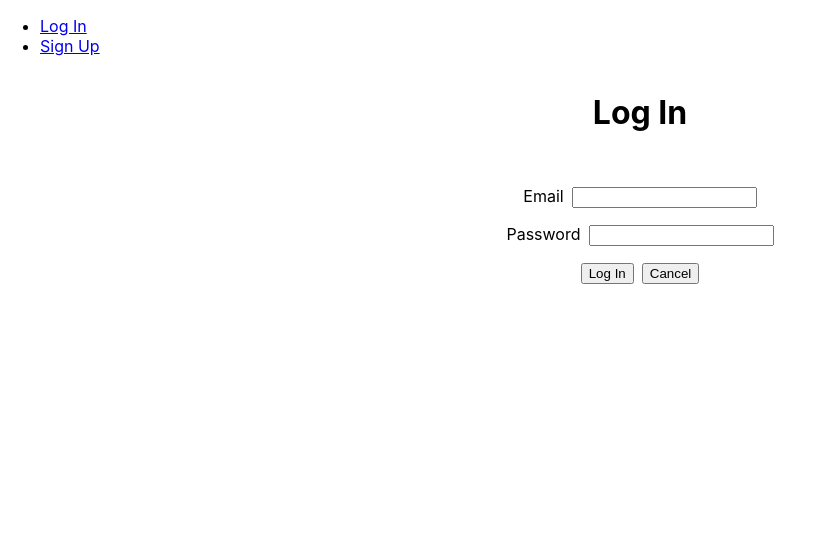
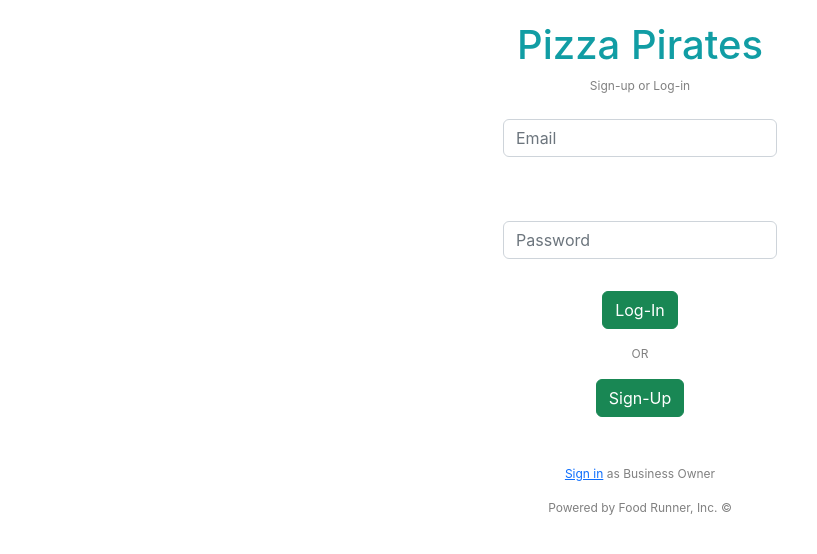
Before and after one commit to EbbaSchmid/Food-Runner-Front, a React (Create React App) app: page /login in a window 1280 px wide. Shown: the top 554 px of the page, without its empty margins (0-817 px from the left). Built offline with nearby package versions, Linux system fonts and the light colour scheme; no server answers.

Commit message:
style login page

```diff
--- a/public/index.html
+++ b/public/index.html
@@ -10,6 +10,11 @@
       content="Web site created using create-react-app"
     />
     <link rel="apple-touch-icon" href="%PUBLIC_URL%/logo192.png" />
+    <script src="https://cdn.jsdelivr.net/npm/bootstrap@5.2.2/dist/js/bootstrap.bundle.min.js"
+    integrity="sha384-OERcA2EqjJCMA+/3y+gxIOqMEjwtxJY7qPCqsdltbNJuaOe923+mo//f6V8Qbsw3"
+    crossorigin="anonymous"></script>
+    <link href="https://cdn.jsdelivr.net/npm/bootstrap@5.2.2/dist/css/bootstrap.min.css" rel="stylesheet"
+    integrity="sha384-Zenh87qX5JnK2Jl0vWa8Ck2rdkQ2Bzep5IDxbcnCeuOxjzrPF/et3URy9Bv1WTRi" crossorigin="anonymous">
     <!--
       manifest.json provides metadata used when your web app is installed on a
       user's mobile device or desktop. See https://developers.google.com/web/fundamentals/web-app-manifest/
--- a/src/App.jsx
+++ b/src/App.jsx
@@ -36,9 +36,8 @@ const App = () => {
 
   return (
     <>
-      <NavBar user={user} handleLogout={handleLogout} />
+      {/* <NavBar user={user} handleLogout={handleLogout} /> */}
       <Routes>
-        <Route path="/" element={<Landing user={user} />} />
         <Route
           path="/signup"
           element={<Signup handleSignupOrLogin={handleSignupOrLogin} />}
--- a/src/components/LoginForm/LoginForm.jsx
+++ b/src/components/LoginForm/LoginForm.jsx
@@ -27,14 +27,20 @@ const LoginForm = props => {
   }
 
   return (
+
+    <>
+    <div class="main-body">
+    <h1>Pizza Pirates</h1>
+    <p class="mb-4">Sign-up or Log-in</p>
     <form
       autoComplete="off"
       onSubmit={handleSubmit}
       className={styles.container}
     >
       <div className={styles.inputContainer}>
-        <label htmlFor="email" className={styles.label}>Email</label>
         <input
+          className="form-control"
+          placeholder="Email"
           type="text"
           autoComplete="off"
           id="email"
@@ -42,10 +48,11 @@ const LoginForm = props => {
           name="email"
           onChange={handleChange}
         />
-      </div>
+      </div><br /><br />
       <div className={styles.inputContainer}>
-        <label htmlFor="password" className={styles.label}>Password</label>
         <input
+          className="form-control"
+          placeholder="Password"
           type="password"
           autoComplete="off"
           id="password"
@@ -54,13 +61,20 @@ const LoginForm = props => {
           onChange={handleChange}
         />
       </div>
+      <div class="mt-3">
+        <button type="button" className="btn btn-success" >Log-In</button>
+      </div>
+      <p class="my-3">OR</p>
       <div>
-        <button className={styles.button}>Log In</button>
-        <Link to="/">
-          <button>Cancel</button>
-        </Link>
+        <button type="button" className="btn btn-success" >Sign-Up</button>
+      </div>
+      <div class="mt-5">
+        <p class="mb-3"><a href="#">Sign in</a> as Business Owner</p>
+        <p>Powered by Food Runner, Inc. ©</p>
       </div>
     </form>
+    </div>
+    </>
   )
 }
 
--- a/src/components/LoginForm/LoginForm.module.css
+++ b/src/components/LoginForm/LoginForm.module.css
@@ -14,3 +14,23 @@
 .inputContainer {
   margin-bottom: 1rem;
 }
+
+h1 {
+  color: #119DA4;
+  text-align: center;
+}
+
+p {
+  color: gray;
+  font-size: 12px;
+  text-align: center;
+  margin-bottom: 20px;
+}
+
+.btn-success {
+  background-color: #119DA4 !important;
+}
+
+#main-body {
+  border: 10px solid blue;
+}
--- a/src/pages/Landing/Landing.jsx
+++ b/src/pages/Landing/Landing.jsx
@@ -2,9 +2,16 @@ import styles from './Landing.module.css'
 
 const Landing = ({ user }) => {
   return (
-    <main className={styles.container}>
-      <h1>hello, {user ? user.name : 'friend'}</h1>
-    </main>
+    <>
+      <main className={styles.container}>
+        <section className={styles.about}>
+          <header>
+            <h1>Food Runner</h1>
+            <h3>Sign up or Log-in</h3>
+          </header>
+        </section>
+      </main>
+    </>
   )
 }
 
--- a/src/pages/Login/Login.jsx
+++ b/src/pages/Login/Login.jsx
@@ -11,12 +11,13 @@ const LoginPage = props => {
 
   return (
     <main className={styles.container}>
-      <h1>Log In</h1>
-      <p>{message}</p>
-      <LoginForm
-        handleSignupOrLogin={props.handleSignupOrLogin}
-        updateMessage={updateMessage}
-      />
+      <section>
+        <LoginForm
+          message={message}
+          updateMessage={updateMessage}
+          handleSignupOrLogin={props.handleSignupOrLogin}
+        />
+      </section>
     </main>
   )
 }
--- a/src/pages/Login/Login.module.css
+++ b/src/pages/Login/Login.module.css
@@ -1,5 +1,27 @@
 .container {
+  width: 100%;
+  height: 100%;
   display: flex;
+  padding: 21px;
+  overflow: hidden;
   align-items: center;
-  flex-direction: column;
+  justify-content: center;
 }
+
+.container img {
+  width: 100%;
+  border-radius: 50%;
+  margin-bottom: 60px;
+}
+
+@media only screen and (max-height: 600px) {
+  .container img {
+    margin-bottom: 20px;
+  }
+}
+
+@media only screen and (min-width: 500px) {
+  .container img {
+    max-width: 460px;
+  }
+}
```
